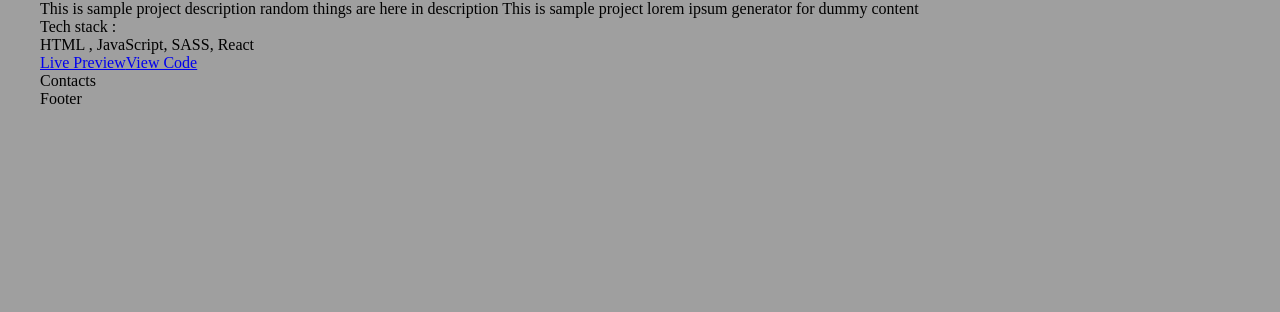
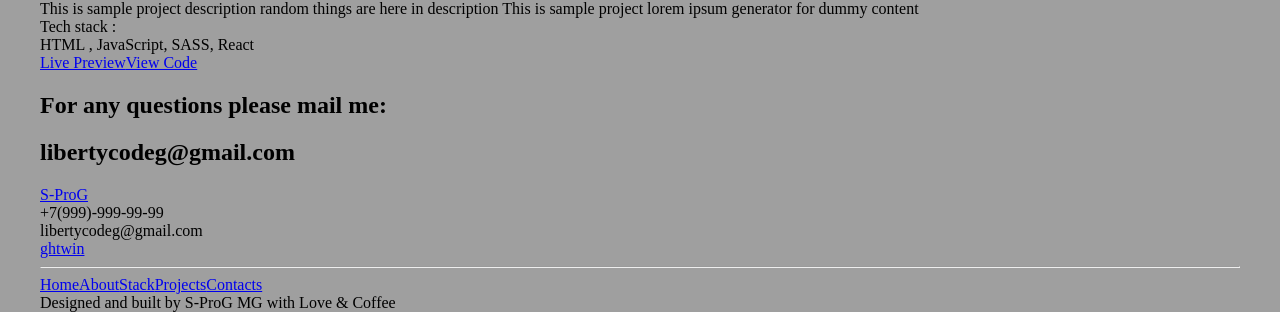
Before and after one commit to L1bertyCode/portfolio-react, a React (Vite) app: page / in a window 1280 px wide. Shown: the part 754-1066 px from the top of the page. Before the commit the page ends 862 px from the top, so only its background shows below. Built offline with nearby package versions, Linux system fonts and the light colour scheme.

Commit message:
ch w/:Cntcts,Ftr

```diff
--- a/src/widgets/Contacts/ui/Contacts.tsx
+++ b/src/widgets/Contacts/ui/Contacts.tsx
@@ -1,8 +1,14 @@
+import { AppText } from "@/shared/ui/AppText/AppText";
 import s from "./Contacts.module.scss";
 export const Contacts = () => {
   return (
     <div className={s.contacts}>
-      <div>Contacts</div>
+      <AppText text="For any questions please mail me:"
+        title="h2"
+      />
+      <AppText text="libertycodeg@gmail.com"
+        title="h2"
+      />
     </div>
   );
 };
--- a/src/widgets/Footer/ui/Footer.tsx
+++ b/src/widgets/Footer/ui/Footer.tsx
@@ -1,8 +1,34 @@
+import { AppText } from "@/shared/ui/AppText/AppText";
 import s from "./Footer.module.scss";
+import { Logo } from "@/shared/ui/Logo/Logo";
 export const Footer = () => {
   return (
     <div className={s.footer}>
-      <div>Footer</div>
+      <div>
+        <Logo />
+        <div>
+          <AppText text="+7(999)-999-99-99" />
+          <AppText text="libertycodeg@gmail.com" />
+
+          <div className={s.socials}>
+            <a href="#">gh</a>
+            <a href="#">tw</a>
+            <a href="#">in</a>
+          </div>
+        </div>
+      </div>
+      <hr />
+      <div>
+
+        <nav className={s.nav}>
+          <a href="#" className="link">Home</a>
+          <a href="#" className="link">About</a>
+          <a href="#" className="link">Stack</a>
+          <a href="#" className="link">Projects</a>
+          <a href="#" className="link">Contacts</a>
+        </nav>
+        <AppText text="Designed and built by S-ProG MG with Love & Coffee" />
+      </div>
     </div>
   );
 };
```
